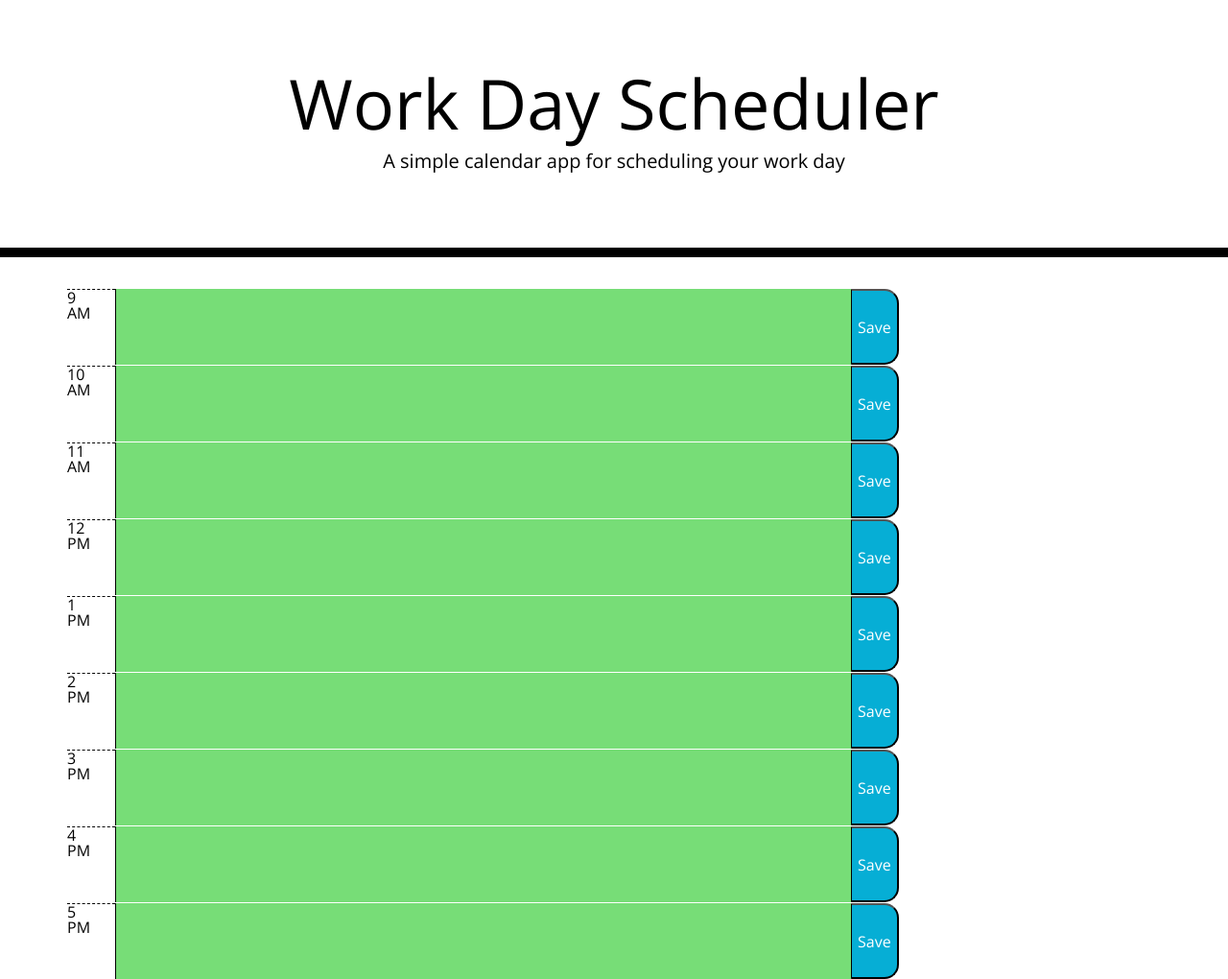
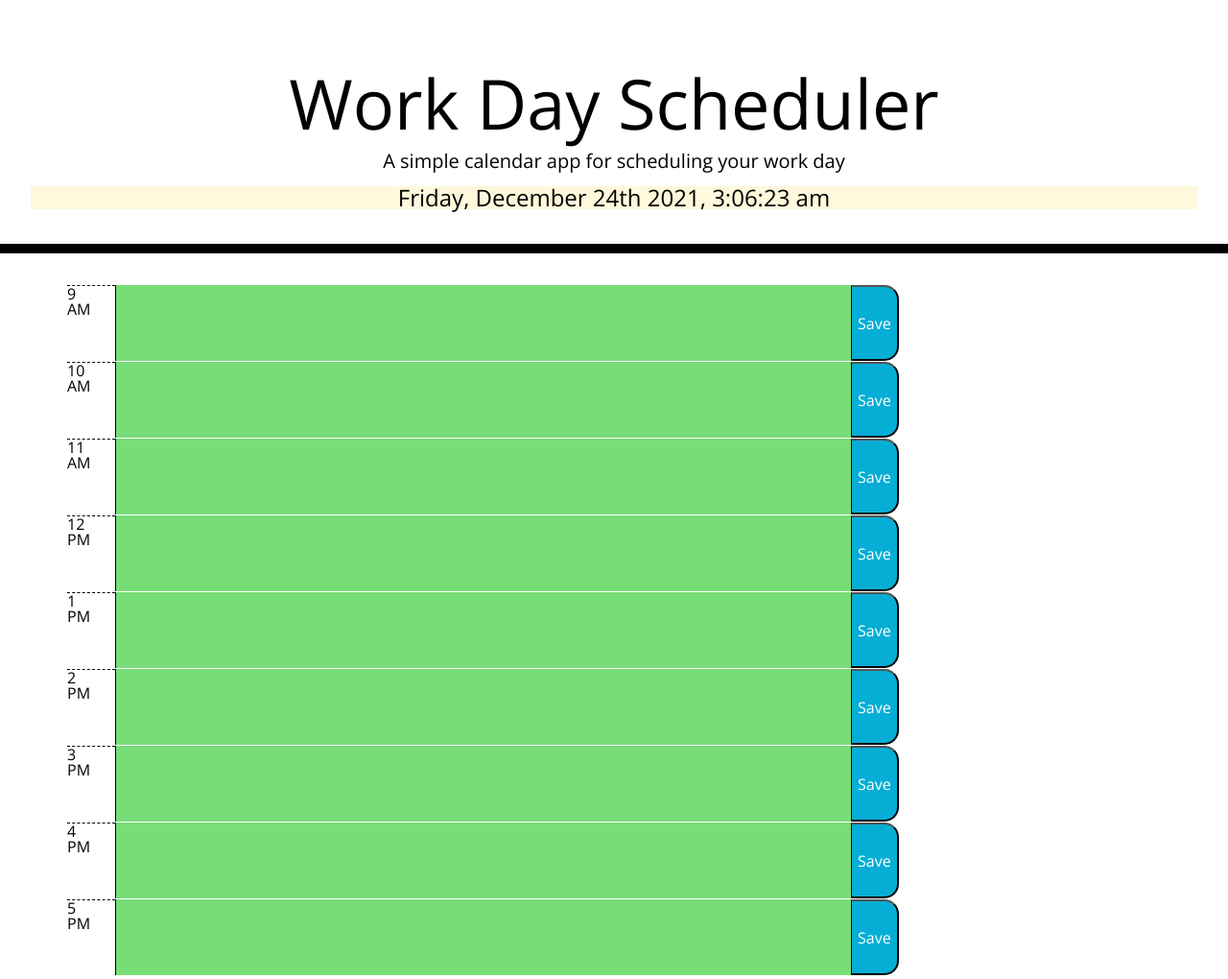
Before and after one commit to luckylobster25/Day-Planner-Homework, a plain HTML site: page index.html in a window 1280 px wide. Shown: the whole page at 96% size. Drawn offline with nearby package versions, Linux system fonts and the light colour scheme.

Commit message:
added current day

```diff
--- a/index.html
+++ b/index.html
@@ -70,6 +70,7 @@
 
   <script src="https://cdnjs.cloudflare.com/ajax/libs/jquery/3.2.1/jquery.min.js"></script>
   <script src="https://cdnjs.cloudflare.com/ajax/libs/moment.js/2.24.0/moment.min.js"></script>
+  <script src="script.js"></script>
 </body>
 
 </html>
--- a/script.js
+++ b/script.js
@@ -0,0 +1,5 @@
+
+setInterval(function(){
+var currentDayel = moment().format("dddd, MMMM Do YYYY, h:mm:ss a");
+$("#currentDay").text(currentDayel)
+},1000);
--- a/style.css
+++ b/style.css
@@ -19,6 +19,7 @@ textarea {
   color: black;
   border-radius: 0;
   border-bottom: 10px solid black;
+  padding-bottom: 20px;
 }
 
 .description {
@@ -80,3 +81,7 @@ li {
   display: block;
   justify-content: center;
 }
+#currentDay {
+  background: cornsilk;
+  font-size: x-large;
+}
```
